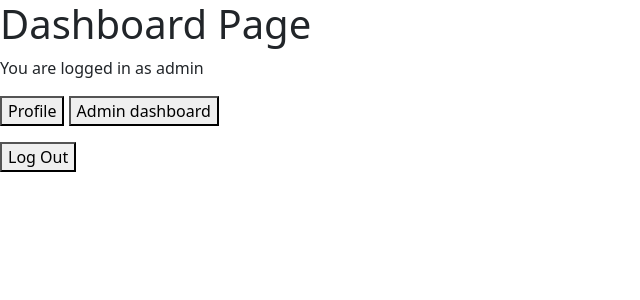
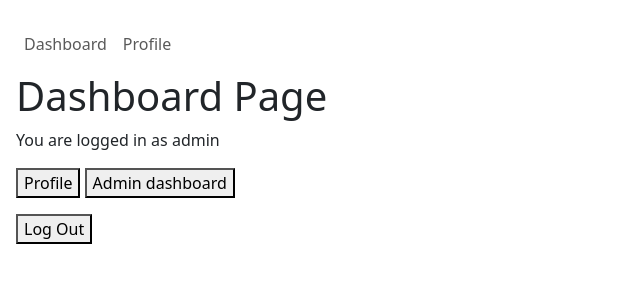
Before and after one commit to sophiama0/UVA-Recycling-App, a Django app: page / in a window 1280 px wide. Shown: the top 300 px of the page, without its empty margins (0-640 px from the left). Run offline with Django 5.2, Linux system fonts and the light colour scheme; a user stored in the database is signed in; data comes from the database, SQL or seed files in the repository; some libraries are stand-ins or nearby versions.

Commit message:
Added navbar and padding to html template

```diff
--- a/templates/base_bootstrap.html
+++ b/templates/base_bootstrap.html
@@ -7,8 +7,23 @@
         <link rel="stylesheet" href="https://cdn.jsdelivr.net/npm/bootstrap@5.3.8/dist/css/bootstrap.min.css" integrity="sha384-sRIl4kxILFvY47J16cr9ZwB07vP4J8+LH7qKQnuqkuIAvNWLzeN8tE5YBujZqJLB" crossorigin="anonymous">
     </head>
     <body>
+        <div class="p-3">
         <script src="https://cdn.jsdelivr.net/npm/bootstrap@5.3.8/dist/js/bootstrap.bundle.min.js" integrity="sha384-FKyoEForCGlyvwx9Hj09JcYn3nv7wiPVlz7YYwJrWVcXK/BmnVDxM+D2scQbITxI" crossorigin="anonymous"></script>
+        <nav class="navbar navbar-expand-lg">
+            <div class="collapse navbar-collapse" id="navbarNav">
+                <ul class="navbar-nav">
+                    <li class="nav-item">
+                        <a class="nav-link" href="{% url 'index' %}">Dashboard</a>
+                    </li>
+                    {% if user.is_authenticated %}
+                    <li class="nav-item">
+                        <a class="nav-link" href="{% url 'account_profile' %}">Profile</a>
+                    </li>
+                    {% endif %}
+                </ul>
+        </nav>
         {% block content %}
         {% endblock %}
+        </div>
     </body>
 </html>
```
